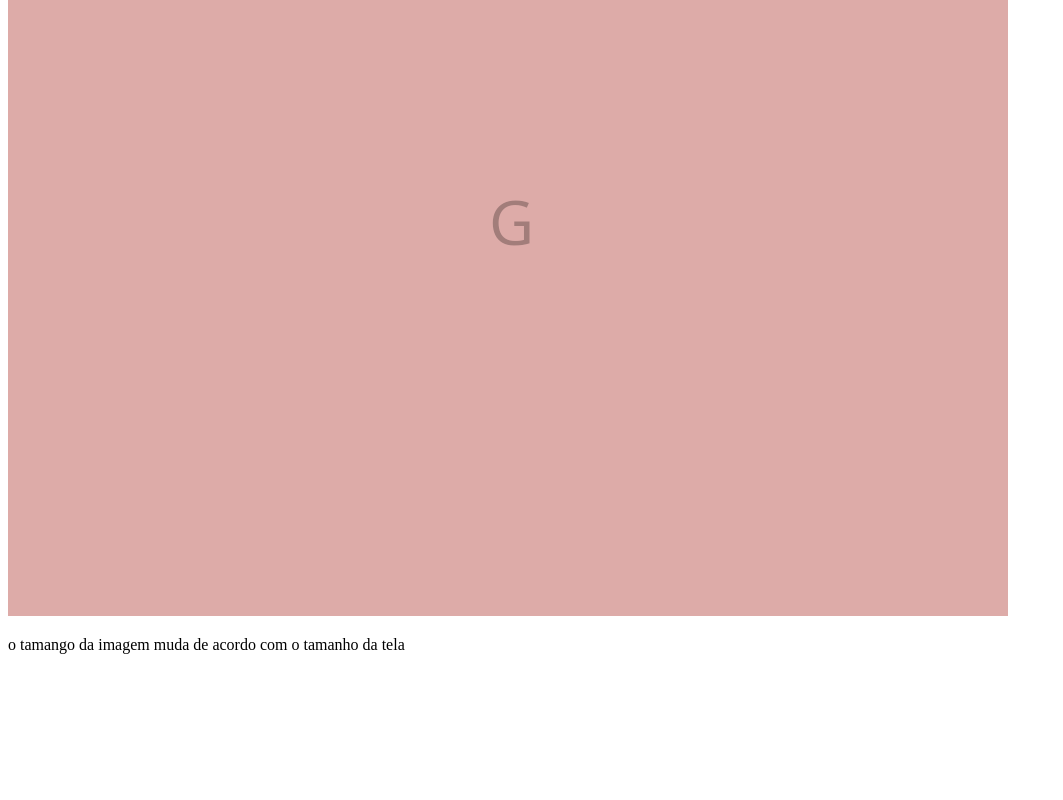
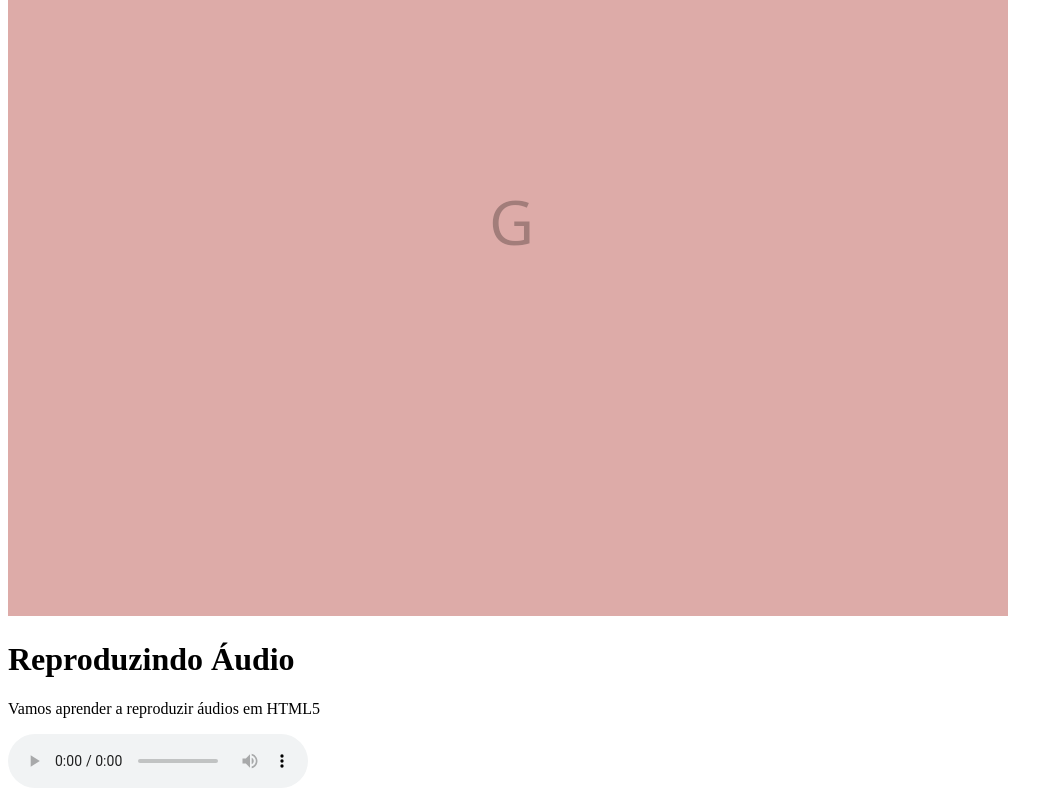
Before and after one commit to gabriel2assuncao/Programming-studies, a plain HTML site: page ex011/index.html in a window 1280 px wide. Shown: the part 498-1298 px from the top of the page, without its empty margins (0-1063 px from the left). Before the commit the page ends 1168 px from the top, so only its background shows below. Drawn offline with Linux system fonts and the light colour scheme.

Commit message:
Adicionando a reprodução de áudio em HTML5 no navegador

```diff
--- a/ex011/index.html
+++ b/ex011/index.html
@@ -14,6 +14,12 @@
         <source media="(max-width: 1050px)" srcset="imagens/foto-m.png" type="image/png">
     <img src="imagens/foto-g.png" alt="Imagem flexível">
     </picture>
-<p>o tamango da imagem muda de acordo com o tamanho da tela</p>
+<h1>Reproduzindo Áudio</h1>
+<p>Vamos aprender a reproduzir áudios em HTML5</p>
+<audio preload="metadata" autoplay controls loop>
+    <source src="midia/messi.mp3" type="audio/mpeg">
+</audio>
+
+
 </body>
 </html>
```
Also changed, not shown: 2 other files.
